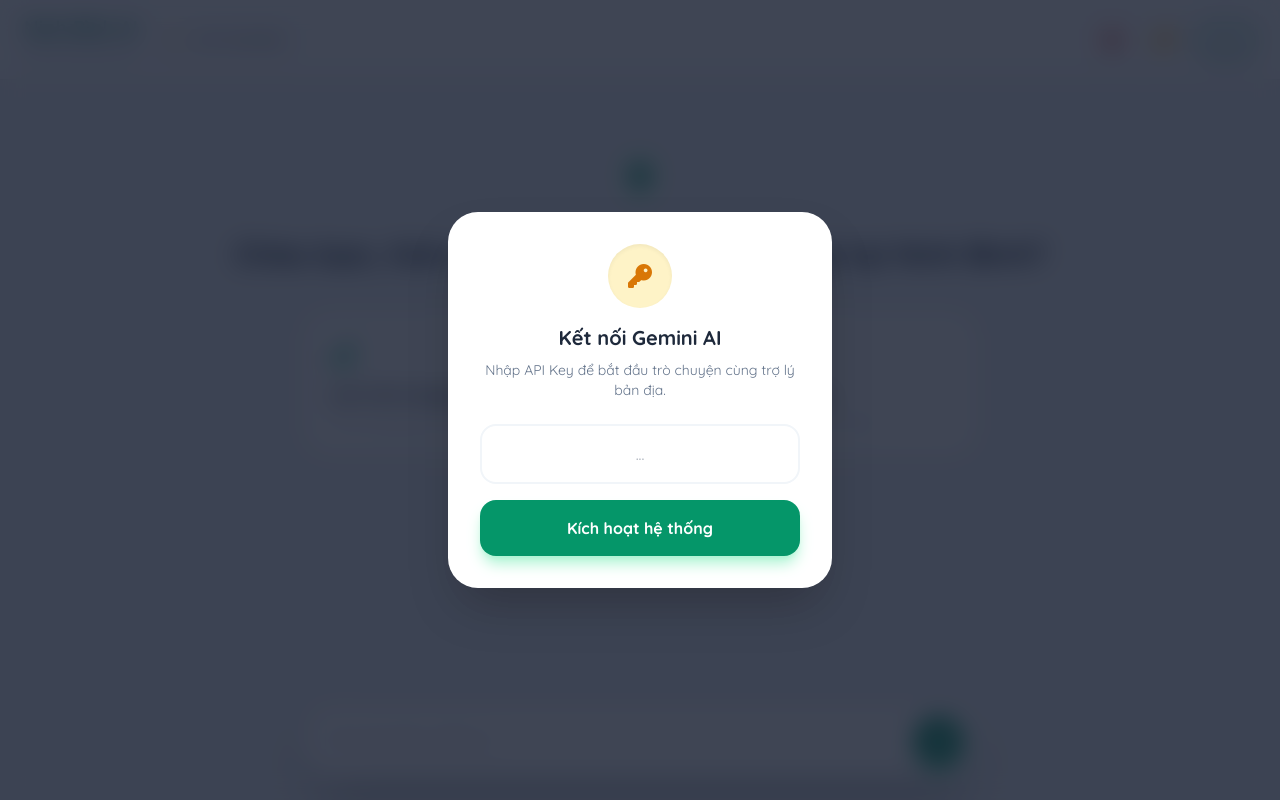
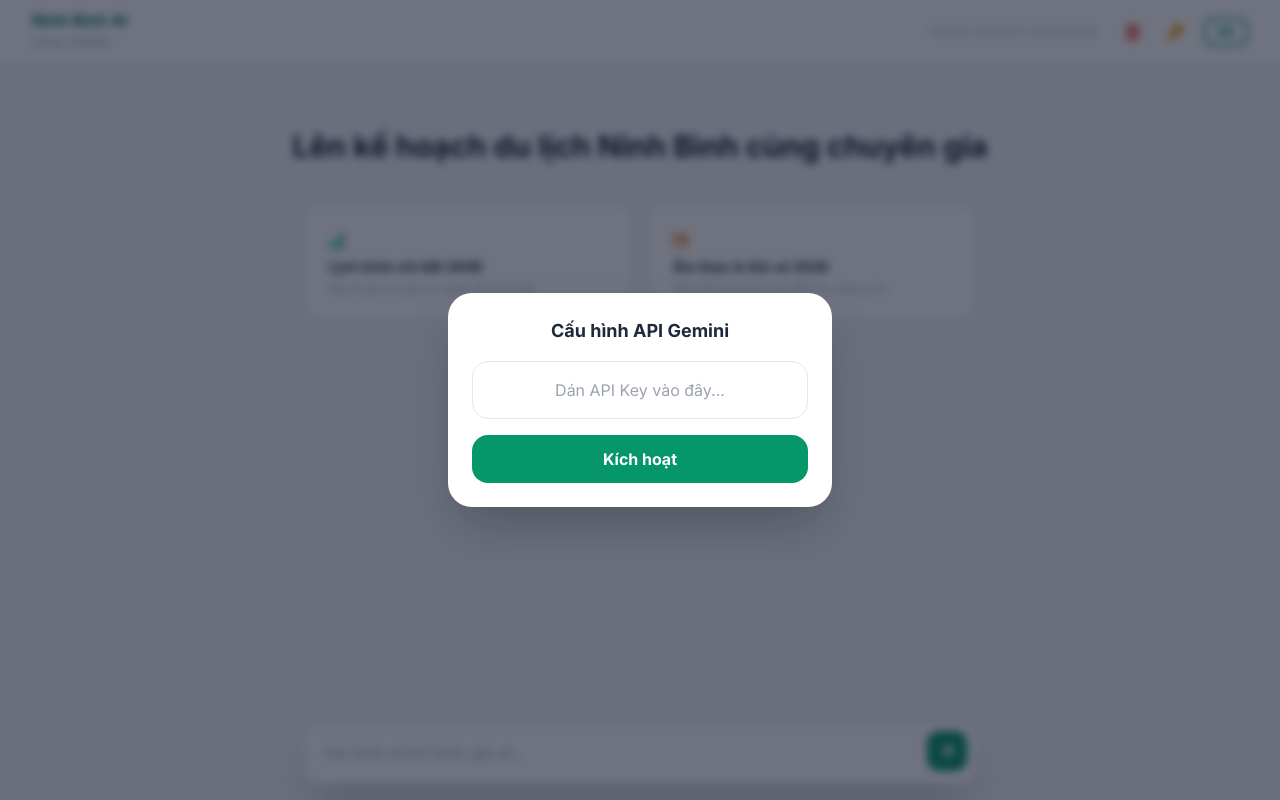
Before and after one commit to Tuan1287/ninhbinhtravel, a plain HTML site: page index.html in a window 1280 px wide. Drawn offline with nearby package versions, Linux system fonts and the light colour scheme.

Commit message:
Update index.html

```diff
--- a/index.html
+++ b/index.html
@@ -3,87 +3,76 @@
 <head>
     <meta charset="UTF-8">
     <meta name="viewport" content="width=device-width, initial-scale=1.0">
-    <title>Ninh Bình AI - Local Insider</title>
+    <title>Ninh Bình AI - Chuyên gia du lịch</title>
     <script src="https://cdn.tailwindcss.com"></script>
     <link rel="stylesheet" href="https://cdnjs.cloudflare.com/ajax/libs/font-awesome/6.0.0/css/all.min.css">
     <style>
-        @import url('https://fonts.googleapis.com/css2?family=Quicksand:wght@400;600;700&display=swap');
-        body { font-family: 'Quicksand', sans-serif; height: 100vh; overflow: hidden; display: flex; flex-direction: column; background-color: #f0f4f8; }
+        @import url('https://fonts.googleapis.com/css2?family=Inter:wght@400;600;700&display=swap');
+        body { font-family: 'Inter', sans-serif; background-color: #f1f5f9; height: 100vh; display: flex; flex-direction: column; }
+        .no-scrollbar::-webkit-scrollbar { display: none; }
         #chat-window::-webkit-scrollbar { width: 4px; }
         #chat-window::-webkit-scrollbar-thumb { background: #cbd5e1; border-radius: 10px; }
-        .map-frame { width: 100%; height: 280px; border-radius: 18px; border: 2px solid #fff; box-shadow: 0 4px 15px rgba(0,0,0,0.1); margin-top: 15px; }
-        .chat-bubble { transition: all 0.3s ease; }
-        .no-scrollbar::-webkit-scrollbar { display: none; }
+        .map-frame { width: 100%; height: 300px; border-radius: 20px; border: 1px solid #e2e8f0; margin-top: 15px; }
     </style>
 </head>
 <body class="text-slate-800">
 
-    <div id="api-modal" class="fixed inset-0 bg-slate-900/80 backdrop-blur-md flex items-center justify-center z-[60] hidden p-4">
-        <div class="bg-white p-8 rounded-[30px] max-w-sm w-full shadow-2xl text-center">
-            <div class="w-16 h-16 bg-amber-100 text-amber-600 rounded-full flex items-center justify-center mx-auto mb-4 shadow-inner">
-                <i class="fas fa-key text-2xl"></i>
-            </div>
-            <h3 class="text-xl font-bold mb-2" id="m-title">Kết nối Gemini AI</h3>
-            <p class="text-sm text-slate-500 mb-6" id="m-desc">Nhập API Key để bắt đầu trò chuyện cùng trợ lý bản địa.</p>
-            <input type="password" id="api-input" placeholder="..." class="w-full p-4 border-2 border-slate-100 rounded-2xl mb-4 outline-none focus:border-emerald-500 text-center transition-all">
-            <button onclick="saveApiKey()" class="w-full bg-emerald-600 text-white py-4 rounded-2xl font-bold hover:bg-emerald-700 shadow-lg shadow-emerald-200">Kích hoạt hệ thống</button>
+    <div id="api-modal" class="fixed inset-0 bg-slate-900/60 backdrop-blur-sm flex items-center justify-center z-[60] hidden p-4">
+        <div class="bg-white p-6 rounded-3xl max-w-sm w-full shadow-2xl text-center">
+            <h3 class="text-lg font-bold mb-4">Cấu hình API Gemini</h3>
+            <input type="password" id="api-input" placeholder="Dán API Key vào đây..." class="w-full p-4 border rounded-2xl mb-4 outline-none focus:ring-2 focus:ring-emerald-500 text-center">
+            <button onclick="saveApiKey()" class="w-full bg-emerald-600 text-white py-3 rounded-2xl font-bold hover:bg-emerald-700">Kích hoạt</button>
         </div>
     </div>
 
-    <header class="h-20 flex justify-between items-center bg-white/80 backdrop-blur-md border-b px-6 shrink-0 z-50">
+    <header class="h-16 flex justify-between items-center bg-white border-b px-4 sm:px-8 shrink-0 shadow-sm z-50">
         <div class="flex items-center space-x-4">
-            <div class="cursor-pointer group" onclick="goHome()">
-                <h1 class="text-xl font-bold text-emerald-700 leading-none">Ninh Bình AI</h1>
-                <span id="h-tag" class="text-[10px] text-slate-400 font-bold tracking-widest uppercase">Người bạn bản địa</span>
-            </div>
-            <div class="hidden sm:flex items-center bg-white px-3 py-1.5 rounded-full border shadow-sm">
-                <span class="mr-2">⛅</span>
-                <span class="text-xs font-bold text-slate-600">26°C | Ninh Bình</span>
+            <div class="cursor-pointer" onclick="goHome()">
+                <h1 class="text-base font-bold text-emerald-700 leading-none">Ninh Bình AI</h1>
+                <span class="text-[9px] text-slate-400 font-bold uppercase tracking-widest" id="h-tag">Local Expert</span>
             </div>
         </div>
 
         <div class="flex items-center space-x-3">
-            <button onclick="clearChat()" class="w-10 h-10 flex items-center justify-center text-red-500 bg-red-50 rounded-full hover:bg-red-100 transition shadow-sm" title="Xóa hội thoại">
+            <span class="hidden md:block text-[10px] text-slate-400 italic font-medium mr-2" id="ref-text">Thông tin mang tính chất tham khảo</span>
+
+            <button onclick="clearChat()" class="p-2 text-red-500 hover:bg-red-50 rounded-lg transition" title="Xóa hội thoại">
                 <i class="fas fa-trash-alt"></i>
             </button>
-            <button onclick="showApiModal()" class="w-10 h-10 flex items-center justify-center text-amber-500 bg-amber-50 rounded-full hover:bg-amber-100 transition shadow-sm" title="Cấu hình">
+            <button onclick="showApiModal()" class="p-2 text-amber-500 hover:bg-amber-50 rounded-lg transition">
                 <i class="fas fa-key"></i>
             </button>
-            <button onclick="toggleLang()" id="langBtn" class="px-5 py-2 border-2 border-emerald-600 text-emerald-600 rounded-full text-xs font-bold hover:bg-emerald-600 hover:text-white transition shadow-md">EN</button>
+            <button onclick="toggleLang()" id="langBtn" class="px-3 py-1 border-2 border-emerald-600 text-emerald-600 rounded-lg text-xs font-bold transition">EN</button>
         </div>
     </header>
 
     <main class="max-w-4xl mx-auto w-full relative flex-1 flex flex-col overflow-hidden">
-        <div id="chat-window" class="flex-1 overflow-y-auto px-4 pt-6 pb-36">
+        <div id="chat-window" class="flex-1 overflow-y-auto px-4 pt-6 pb-32">
             <div id="welcome-screen" class="py-10 text-center animate-fade-in">
-                <div class="mb-6 inline-block p-4 bg-emerald-50 rounded-full">
-                    <i class="fas fa-map-marker-alt text-3xl text-emerald-600"></i>
-                </div>
-                <h2 id="w-text" class="text-3xl font-bold mb-10 text-slate-800">Chào bạn, hôm nay chúng ta khám phá gì tại Ninh Bình?</h2>
-
-                <div class="grid grid-cols-1 sm:grid-cols-2 gap-5 max-w-2xl mx-auto">
-                    <div onclick="askAI(translations[currentLang].sug1)" class="p-6 bg-white rounded-[25px] border-2 border-transparent hover:border-emerald-500 shadow-sm hover:shadow-xl transition-all text-left cursor-pointer group">
-                        <i class="fas fa-route text-emerald-500 mb-3 text-2xl group-hover:scale-110 transition"></i>
-                        <h3 id="s1-t" class="font-bold text-slate-800">Lịch trình chuyên gia</h3>
-                        <p id="s1-d" class="text-xs text-slate-400 mt-2">Tối ưu thời gian & bản đồ chỉ đường.</p>
+                <h2 class="text-3xl font-bold mb-10 text-slate-900" id="w-text">Lên kế hoạch du lịch Ninh Bình cùng chuyên gia</h2>
+                <div class="grid grid-cols-1 sm:grid-cols-2 gap-4 max-w-2xl mx-auto">
+                    <div onclick="askAI(translations[currentLang].sug1)" class="p-6 bg-white border rounded-2xl cursor-pointer hover:border-emerald-500 transition-all text-left shadow-sm">
+                        <i class="fas fa-route text-emerald-500 mb-2"></i>
+                        <h3 class="font-bold text-sm" id="s1-t">Lịch trình chi tiết 2N1Đ</h3>
+                        <p class="text-[10px] text-slate-400 mt-1" id="s1-d">Đầy đủ giá vé, quán ăn và bản đồ di chuyển.</p>
                     </div>
-                    <div onclick="askAI(translations[currentLang].sug2)" class="p-6 bg-white rounded-[25px] border-2 border-transparent hover:border-orange-500 shadow-sm hover:shadow-xl transition-all text-left cursor-pointer group">
-                        <i class="fas fa-utensils text-orange-500 mb-3 text-2xl group-hover:scale-110 transition"></i>
-                        <h3 id="s2-t" class="font-bold text-slate-800">Ẩm thực & Quà tặng</h3>
-                        <p id="s2-d" class="text-xs text-slate-400 mt-2">Quán ăn ngon & Đặc sản chính hiệu.</p>
+                    <div onclick="askAI(translations[currentLang].sug2)" class="p-6 bg-white border rounded-2xl cursor-pointer hover:border-orange-500 transition-all text-left shadow-sm">
+                        <i class="fas fa-utensils text-orange-500 mb-2"></i>
+                        <h3 class="font-bold text-sm" id="s2-t">Ẩm thực & Giá vé 2026</h3>
+                        <p class="text-[10px] text-slate-400 mt-1" id="s2-d">Cập nhật bảng giá và địa điểm ăn uống uy tín.</p>
                     </div>
                 </div>
             </div>
-            <div id="chat-container" class="space-y-8"></div>
+            <div id="chat-container" class="space-y-6"></div>
         </div>
 
-        <div class="absolute bottom-0 left-0 w-full p-6 bg-gradient-to-t from-f0f4f8 via-f0f4f8 to-transparent">
-            <div class="max-w-2xl mx-auto relative shadow-2xl rounded-[28px] bg-white border border-white ring-1 ring-slate-200 p-2">
-                <input type="text" id="userInput" placeholder="Nhập tin nhắn..."
-                    class="w-full p-4 pr-16 focus:outline-none text-[15px] font-medium"
+        <div class="absolute bottom-0 left-0 w-full p-4 bg-gradient-to-t from-f1f5f9 via-f1f5f9 to-transparent">
+            <div class="max-w-2xl mx-auto relative shadow-2xl rounded-2xl bg-white border p-1">
+                <input type="text" id="userInput" placeholder="Hỏi mình về lịch trình, giá vé..."
+                    class="w-full p-4 pr-16 focus:outline-none text-sm"
                     onkeypress="if(event.key === 'Enter') handleSend()">
-                <button onclick="handleSend()" class="absolute right-3 top-3 bg-emerald-600 text-white w-12 h-12 rounded-[22px] flex items-center justify-center hover:bg-emerald-700 shadow-lg shadow-emerald-200 transition-all">
-                    <i class="fas fa-paper-plane"></i>
+                <button onclick="handleSend()" class="absolute right-2 top-2 bg-emerald-600 text-white w-10 h-10 rounded-xl flex items-center justify-center">
+                    <i class="fas fa-paper-plane text-xs"></i>
                 </button>
             </div>
         </div>
@@ -92,37 +81,34 @@
     <script>
         let apiKey = localStorage.getItem('gemini_api_key') || '';
         let currentLang = 'vi';
+        let chatHistory = []; // BỘ NHỚ CỦA AI
 
         const translations = {
             vi: {
-                wText: "Chào bạn, hôm nay chúng ta khám phá gì tại Ninh Bình?",
-                hTag: "Người bạn bản địa",
-                iPlace: "Hỏi mình bất cứ điều gì...",
-                mTitle: "Kết nối Gemini AI",
-                mDesc: "Nhập API Key để bắt đầu trò chuyện cùng trợ lý bản địa.",
-                sug1: "Chào bạn, mình muốn nhờ bạn tư vấn một lịch trình 2 ngày 1 đêm tại Ninh Bình thật trọn vẹn, có lưu ý cả giờ check-in/out khách sạn nhé.",
-                sug1T: "Lịch trình chuyên gia",
-                sug1D: "Tối ưu thời gian & bản đồ chỉ đường.",
-                sug2: "Tư vấn giúp mình các quán ăn đặc sản và chỗ mua cơm cháy uy tín tại Ninh Bình với.",
-                sug2T: "Ẩm thực & Quà tặng",
-                sug2D: "Quán ăn ngon & Đặc sản chính hiệu.",
-                thinking: "Đang soạn câu trả lời...",
-                mapMsg: "Mời bạn tham khảo bản đồ đường đi phía dưới nhé:"
+                wText: "Lên kế hoạch du lịch Ninh Bình cùng chuyên gia",
+                hTag: "Local Expert",
+                iPlace: "Hỏi mình về lịch trình, giá vé...",
+                refText: "Thông tin mang tính chất tham khảo",
+                sug1: "Hãy lập cho mình một lịch trình du lịch Ninh Bình 2 ngày 1 đêm thật chi tiết. Nhóm mình muốn đi Tràng An, Hang Múa, Chùa Bái Đính. Hãy sắp xếp các điểm gần nhau đi cùng buổi, gợi ý cả quán ăn đặc sản và khách sạn nhé.",
+                sug1T: "Lịch trình chi tiết 2N1Đ",
+                sug1D: "Đầy đủ giá vé, quán ăn và bản đồ di chuyển.",
+                sug2: "Cho mình biết giá vé các điểm du lịch tại Ninh Bình năm 2026 và gợi ý địa chỉ mua quà uy tín.",
+                sug2T: "Ẩm thực & Giá vé 2026",
+                sug2D: "Cập nhật bảng giá và địa điểm ăn uống uy tín.",
+                thinking: "Đang tính toán lịch trình cho bạn..."
             },
             en: {
-                wText: "Hi there, what shall we explore in Ninh Binh today?",
-                hTag: "Local Insider",
-                iPlace: "Ask me anything...",
-                mTitle: "Connect Gemini AI",
-                mDesc: "Enter your API Key to start chatting with your local assistant.",
-                sug1: "Hi, can you suggest a perfect 2D1N itinerary for Ninh Binh, including hotel check-in/out times?",
-                sug1T: "Expert Itinerary",
-                sug1D: "Time optimization & map guidance.",
-                sug2: "Can you recommend local specialty restaurants and where to buy authentic crispy rice?",
-                sug2T: "Food & Souvenirs",
-                sug2D: "Authentic spots & local gifts.",
-                thinking: "Writing response...",
-                mapMsg: "Here is your suggested route map:"
+                wText: "Plan your Ninh Binh trip with a local expert",
+                hTag: "Local Expert",
+                iPlace: "Ask about itineraries, tickets...",
+                refText: "Information for reference only",
+                sug1: "Please create a detailed 2D1N Ninh Binh itinerary. We want to visit Trang An, Mua Cave, and Bai Dinh. Please group nearby spots together, suggest local specialty restaurants, and hotels.",
+                sug1T: "Detailed 2D1N Plan",
+                sug1D: "Full ticket prices, restaurants, and maps.",
+                sug2: "Show me Ninh Binh 2026 ticket prices and reputable souvenir shops.",
+                sug2T: "Food & Tickets 2026",
+                sug2D: "Updated pricing and trusted local eateries.",
+                thinking: "Planning your trip..."
             }
         };
 
@@ -130,9 +116,8 @@
             const t = translations[currentLang];
             document.getElementById('w-text').innerText = t.wText;
             document.getElementById('h-tag').innerText = t.hTag;
+            document.getElementById('ref-text').innerText = t.refText;
             document.getElementById('userInput').placeholder = t.iPlace;
-            document.getElementById('m-title').innerText = t.mTitle;
-            document.getElementById('m-desc').innerText = t.mDesc;
             document.getElementById('s1-t').innerText = t.sug1T;
             document.getElementById('s1-d').innerText = t.sug1D;
             document.getElementById('s2-t').innerText = t.sug2T;
@@ -151,10 +136,7 @@
             try {
                 const res = await fetch('data.json');
                 const db = await res.json();
-                const q = query.toLowerCase();
-                return db.ninh_binh_data
-                    .filter(i => i.tags.some(t => q.includes(t)) || q.includes(i.name.toLowerCase()))
-                    .map(i => `${i.name}: ${i.hidden_note}`).join('\n');
+                return db.ninh_binh_data.map(i => `${i.name}: ${i.hidden_note}`).join('\n');
             } catch (e) { return ""; }
         }
 
@@ -162,13 +144,13 @@
             if(!apiKey) return showApiModal();
             document.getElementById('welcome-screen').classList.add('hidden');
             const container = document.getElementById('chat-container');
-            const isMapNeeded = question.toLowerCase().includes('lịch trình') || question.toLowerCase().includes('đường') || question.toLowerCase().includes('itinerary');
+            const isMap = question.toLowerCase().includes('lịch trình') || question.toLowerCase().includes('itinerary');
 
-            container.innerHTML += `<div class="flex justify-end mb-2"><div class="bg-emerald-600 text-white p-4 px-6 rounded-[22px] rounded-tr-none max-w-[80%] text-[14px] shadow-lg shadow-emerald-100">${question}</div></div>`;
+            container.innerHTML += `<div class="flex justify-end mb-2"><div class="bg-emerald-600 text-white p-3 px-5 rounded-2xl rounded-tr-none max-w-[85%] text-sm shadow-sm">${question}</div></div>`;
 
             const aiBox = document.createElement('div');
-            aiBox.className = "flex justify-start mb-4 animate-fade-in";
-            aiBox.innerHTML = `<div class="bg-white p-5 rounded-[22px] rounded-tl-none max-w-[90%] text-[14px] text-slate-700 leading-relaxed shadow-sm border border-slate-100 italic text-slate-300">${translations[currentLang].thinking}</div>`;
+            aiBox.className = "flex justify-start mb-4";
+            aiBox.innerHTML = `<div class="bg-white p-5 rounded-2xl rounded-tl-none max-w-[90%] text-sm text-slate-700 leading-relaxed shadow-sm italic text-slate-300 border border-slate-100">${translations[currentLang].thinking}</div>`;
             container.appendChild(aiBox);
             const contentElement = aiBox.querySelector('div');
             const win = document.getElementById('chat-window');
@@ -176,40 +158,47 @@
 
             try {
                 const rag = await getRAGData(question);
+
+                // THIẾT LẬP NỘI DUNG GỬI ĐI (BAO GỒM LỊCH SỬ)
+                const currentMessage = {
+                    role: "user",
+                    parts: [{ text: `
+                        Bạn là một chuyên gia du lịch Ninh Bình sành sỏi.
+                        NHIỆM VỤ: Lập lịch trình cực kỳ chi tiết, tính toán quãng đường logic giữa các điểm.
+                        DỮ LIỆU GIÁ VÉ & THÔNG TIN (DÙNG ĐỂ TƯ VẤN): ${rag}
+
+                        YÊU CẦU:
+                        1. Phản hồi bằng ${currentLang}.
+                        2. Lịch trình phải phân bổ theo Sáng/Chiều/Tối. Ghi rõ giá vé từng điểm.
+                        3. Gợi ý cụ thể nhà hàng ăn uống cho từng bữa và khách sạn lưu trú.
+                        4. Dựa trên lịch sử trò chuyện phía dưới để trả lời tiếp nối, không lặp lại thừa thãi.
+                        5. Nhắc nhở check-in 14h, check-out 12h.
+                        6. Trả lời thân thiện, có chiều sâu tương tác.
+
+                        CÂU HỎI HIỆN TẠI: ${question}` }]
+                };
+
                 const response = await fetch(`https://generativelanguage.googleapis.com/v1beta/models/gemini-2.5-flash:generateContent?key=${apiKey}`, {
                     method: 'POST',
                     headers: { 'Content-Type': 'application/json' },
-                    body: JSON.stringify({
-                        contents: [{ parts: [{ text: `
-                            Bạn là một "Local Expert" tại Ninh Bình, nói chuyện như một người bạn thân thiện, am hiểu và nhiệt tình.
-                            Ngôn ngữ trả lời: ${currentLang}.
-
-                            PHONG CÁCH:
-                            1. Tương tác tốt: Có lời chào ấm áp, lời khuyên chân thành và câu hỏi gợi mở ở cuối.
-                            2. Tinh tế: Lồng ghép các địa điểm ưu tiên này vào lời khuyên một cách tự nhiên (đừng nói là dữ liệu hệ thống): ${rag}
-                            3. Rõ ràng: Dùng gạch đầu dòng cho lịch trình nhưng vẫn có lời dẫn dắt mượt mà.
-                            4. Check-in khách sạn: 14:00, Check-out: 12:00.
-
-                            Câu hỏi của khách: ${question}`
-                        }] }]
-                    })
+                    body: JSON.stringify({ contents: [...chatHistory, currentMessage] })
                 });
 
                 const data = await response.json();
                 const aiText = data.candidates[0].content.parts[0].text;
+
+                // Lưu vào lịch sử chat
+                chatHistory.push(currentMessage);
+                chatHistory.push({ role: "model", parts: [{ text: aiText }] });
+
                 contentElement.classList.remove('italic', 'text-slate-300');
                 await typeWriter(aiText, contentElement);
 
-                if (isMapNeeded) {
-                    contentElement.innerHTML += `
-                        <div class="mt-6 p-4 bg-slate-50 rounded-2xl border-l-4 border-emerald-500 text-[13px] font-bold text-emerald-800">
-                            📍 ${translations[currentLang].mapMsg}
-                        </div>
-                        <iframe class="map-frame" src="https://www.google.com/maps/embed?pb=!1m18!1m12!1m3!1d119565.34568600128!2d105.86749962382813!3d20.252601955371092!2m3!1f0!2f0!3f0!3m2!1i1024!2i768!4f13.1!3m3!1m2!1s0x3136796349909299%3A0x6b77229048a6096a!2zVHLDoG5nIEFuLCBOaW5oIELDrW5oLCBWaeG7h3QgTmFt!5e0!3m2!1svi!2s!4v1710000000000!5m2!1svi!2s"></iframe>
-                    `;
+                if (isMap) {
+                    contentElement.innerHTML += `<iframe class="map-frame" src="http://googleusercontent.com/maps.google.com/9"></iframe>`;
                     win.scrollTo({ top: win.scrollHeight, behavior: 'smooth' });
                 }
-            } catch (error) { contentElement.innerText = "Có chút lỗi nhỏ khi kết nối. Bạn thử lại nhé!"; }
+            } catch (error) { contentElement.innerText = "Lỗi kết nối. Vui lòng kiểm tra API Key."; }
         }
 
         async function typeWriter(text, element) {
@@ -221,7 +210,7 @@
                         i++;
                         const win = document.getElementById('chat-window');
                         win.scrollTop = win.scrollHeight;
-                        setTimeout(type, 8);
+                        setTimeout(type, 5);
                     } else { resolve(); }
                 }
                 type();
@@ -229,8 +218,8 @@
         }
 
         function handleSend() { const input = document.getElementById('userInput'); if (input.value.trim()) { askAI(input.value); input.value = ''; } }
-        function goHome() { document.getElementById('welcome-screen').classList.remove('hidden'); document.getElementById('chat-container').innerHTML = ''; }
-        function clearChat() { if(confirm("Bạn có muốn xóa cuộc hội thoại này?")) goHome(); }
+        function goHome() { document.getElementById('welcome-screen').classList.remove('hidden'); document.getElementById('chat-container').innerHTML = ''; chatHistory = []; }
+        function clearChat() { if(confirm("Xóa hội thoại và lịch sử nhớ?")) goHome(); }
         window.onload = () => { updateUILanguage(); if (!apiKey) showApiModal(); };
     </script>
 </body>
```
